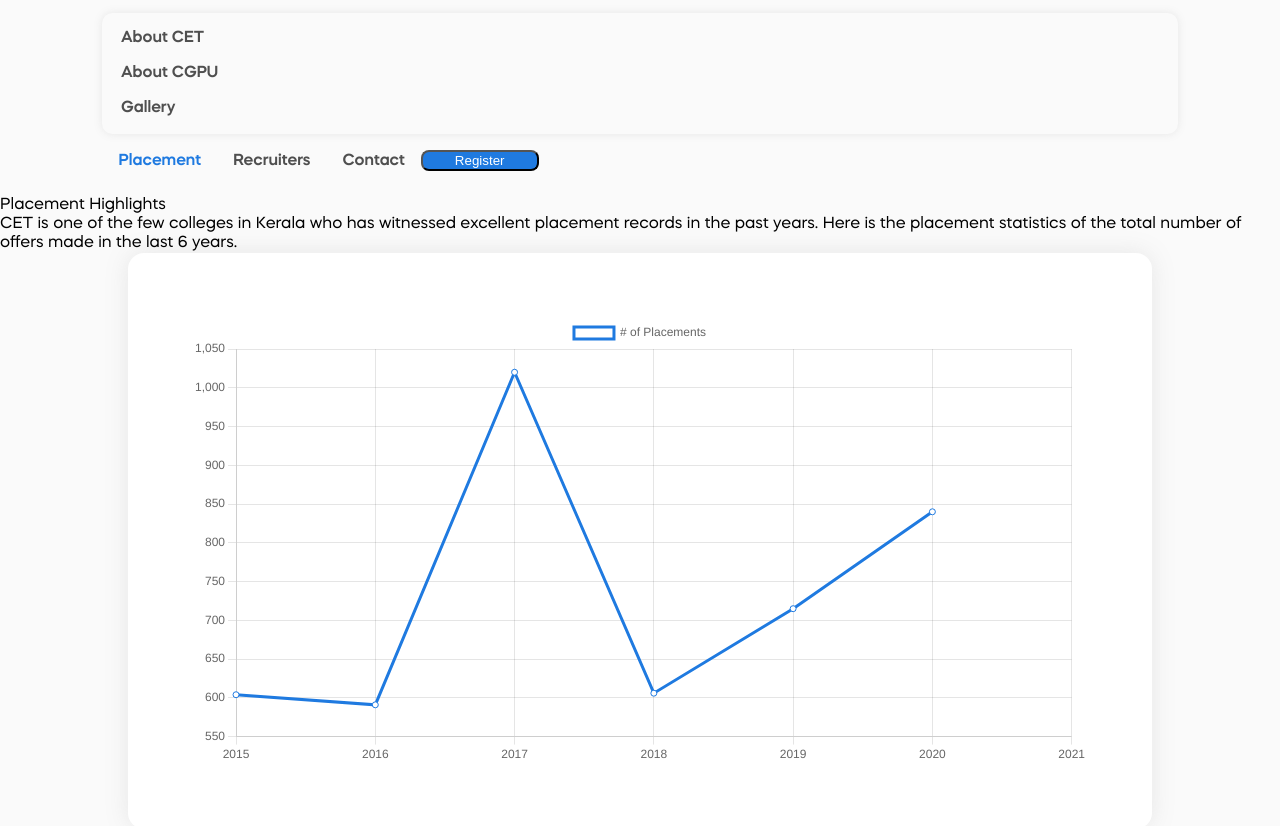
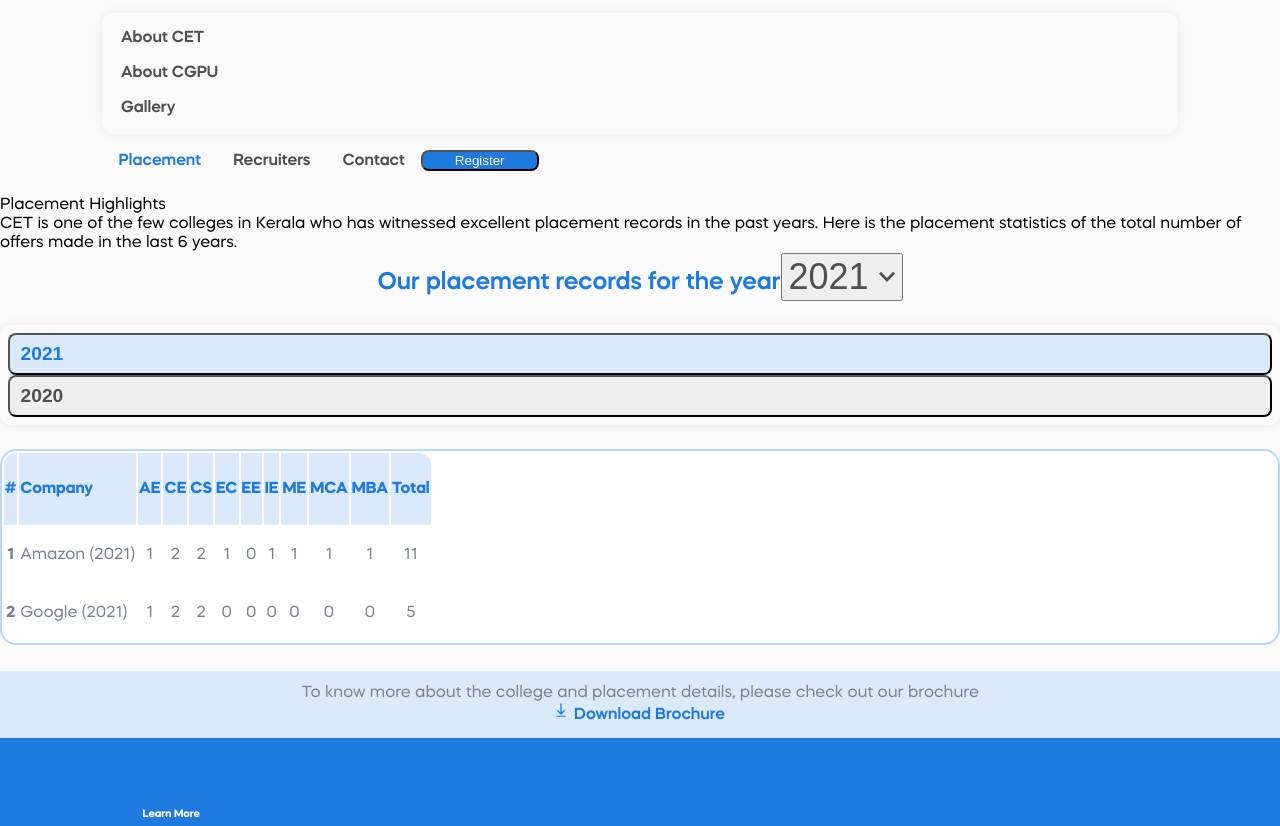
Before and after one commit to hrishikeshts/cgpu-site, a Gatsby site: page /placement in a window 1280 px wide. Shown: the part 118-944 px from the top of the page. Built offline with nearby package versions, Linux system fonts and the light colour scheme; Gatsby itself is replaced by a stand-in of ours.

Commit message:
Source placement data from directory

```diff
--- a/gatsby-config.js
+++ b/gatsby-config.js
@@ -1,7 +1,17 @@
 module.exports = {
     siteMetadata: {
-        siteUrl: "https://www.yourdomain.tld",
-        title: "Career Guidance & Placement Unit – College of Engineering Trivandrum",
+        siteUrl: 'https://www.yourdomain.tld',
+        title: 'Career Guidance & Placement Unit – College of Engineering Trivandrum',
     },
-    plugins: ["gatsby-plugin-react-helmet"],
+    plugins: [
+        'gatsby-plugin-react-helmet',
+        'gatsby-transformer-json',
+        {
+            resolve: `gatsby-source-filesystem`,
+            options: {
+                name: `data`,
+                path: `${__dirname}/src/data/`,
+            },
+        },
+    ],
 };
--- a/package.json
+++ b/package.json
@@ -17,6 +17,8 @@
     "chart.js": "^3.4.1",
     "gatsby": "^3.9.1",
     "gatsby-plugin-react-helmet": "^4.9.0",
+    "gatsby-source-filesystem": "^3.10.0",
+    "gatsby-transformer-json": "^3.10.0",
     "react": "^17.0.1",
     "react-chartjs-2": "^3.0.4",
     "react-dom": "^17.0.1",
--- /dev/null
+++ b/src/data/placement.json
@@ -0,0 +1,56 @@
+[
+    {
+        "year": 2021,
+        "companies": [
+            {
+                "name": "Amazon",
+                "stats": {
+                    "AE": 1,
+                    "CE": 2,
+                    "CS": 2,
+                    "EC": 1,
+                    "EEE": 1,
+                    "IE": 1,
+                    "ME": 1,
+                    "MCA": 1,
+                    "MBA": 1
+                }
+            },
+            {
+                "name": "Google",
+                "stats": {
+                    "AE": 1,
+                    "CE": 2,
+                    "CS": 2
+                }
+            }
+        ]
+    },
+    {
+        "year": 2020,
+        "companies": [
+            {
+                "name": "Facebook",
+                "stats": {
+                    "AE": 1,
+                    "CE": 11,
+                    "CS": 2,
+                    "EC": 1,
+                    "EEE": 1,
+                    "IE": 1,
+                    "ME": 1,
+                    "MCA": 1,
+                    "MBA": 1
+                }
+            },
+            {
+                "name": "Twitter",
+                "stats": {
+                    "AE": 1,
+                    "CE": 2,
+                    "CS": 2
+                }
+            }
+        ]
+    }
+]
--- a/src/pages/placement.js
+++ b/src/pages/placement.js
@@ -1,36 +1,40 @@
-import React, { useState } from "react";
-import Layout from "../components/layout";
-import { Line } from "react-chartjs-2";
-import down from "../images/down.svg";
-import "../styles/placement.css";
+import React, { useState } from 'react';
+import Layout from '../components/layout';
+// import { Line } from 'react-chartjs-2';
+import down from '../images/down.svg';
+import '../styles/placement.css';
+import { graphql } from 'gatsby';
 
-const data = {
-    labels: ["2015", "2016", "2017", "2018", "2019", "2020", "2021"],
-    datasets: [
-        {
-            label: "# of Placements",
-            data: [604, 591, 1020, 606, 715, 840],
-            fill: false,
-            backgroundColor: "#FFF",
-            borderColor: "#1F7AE0",
-        },
-    ],
-};
+// const data = {
+//     labels: ['2015', '2016', '2017', '2018', '2019', '2020', '2021'],
+//     datasets: [
+//         {
+//             label: '# of Placements',
+//             data: [604, 591, 1020, 606, 715, 840],
+//             fill: false,
+//             backgroundColor: '#FFF',
+//             borderColor: '#1F7AE0',
+//         },
+//     ],
+// };
 
-const options = {
-    scales: {
-        yAxes: [
-            {
-                ticks: {
-                    beginAtZero: true,
-                },
-            },
-        ],
-    },
-};
+// const options = {
+//     scales: {
+//         yAxes: [
+//             {
+//                 ticks: {
+//                     beginAtZero: true,
+//                 },
+//             },
+//         ],
+//     },
+// };
 
-export default function Placement() {
-    const [year, setYear] = useState("");
+export default function Placement({ data: _pData }) {
+    const pData = _pData.allPlacementJson.nodes;
+    const [year, setYear] = useState(pData[0].year);
+    const keyedData = {};
+    pData.map((p) => (keyedData[p.year] = p));
 
     return (
         <Layout page="placement">
@@ -39,17 +43,19 @@ export default function Placement() {
                     <div className="page-head">Placement Highlights</div>
                     <div className="head-desc">
                         <span>
-                            CET is one of the few colleges in Kerala who has witnessed excellent placement records in
-                            the past years.{" "}
+                            CET is one of the few colleges in Kerala who has
+                            witnessed excellent placement records in the past
+                            years.{' '}
                         </span>
                         <span className="d-lg-block">
-                            Here is the placement statistics of the total number of offers made in the last 6 years.
+                            Here is the placement statistics of the total number
+                            of offers made in the last 6 years.
                         </span>
                     </div>
                 </div>
-                <div className="chart-container">
+                {/* <div className="chart-container">
                     <Line data={data} options={options} />
-                </div>
+                </div> */}
                 <div className="table-tagline mt-2 pt-4 pb-3 pb-sm-4 mt-lg-4 mb-lg-2 py-lg-4">
                     <span>Our placement records for the year</span>
                     <span className="dropdown mx-auto">
@@ -60,17 +66,24 @@ export default function Placement() {
                             data-bs-toggle="dropdown"
                             aria-expanded="false"
                         >
-                            {year || "2020"} <img src={down} alt="Dropdown" />
+                            {year} <img src={down} alt="Dropdown" />
                         </button>
-                        <ul className="dropdown-menu dropdown-menu-end" aria-labelledby="dropdownMenuButton1">
-                            {data.labels.map((label, key) => {
+                        <ul
+                            className="dropdown-menu dropdown-menu-end"
+                            aria-labelledby="dropdownMenuButton1"
+                        >
+                            {pData.map((label, key) => {
                                 return (
                                     <button
                                         key={key}
-                                        onClick={() => setYear(label)}
-                                        className={`btn${year === label ? " active" : " "}`}
+                                        onClick={() => setYear(label.year)}
+                                        className={`btn${
+                                            year === label.year
+                                                ? ' active'
+                                                : ' '
+                                        }`}
                                     >
-                                        {label}
+                                        {label.year}
                                     </button>
                                 );
                             })}
@@ -97,20 +110,26 @@ export default function Placement() {
                                 </tr>
                             </thead>
                             <tbody>
-                                {[...new Array(14)].map((_, i) => (
+                                {keyedData[year].companies.map((company, i) => (
                                     <tr key={i}>
                                         <th scope="row">{i + 1}</th>
-                                        <td>ABB ({year})</td>
-                                        <td>0</td>
-                                        <td>1</td>
-                                        <td>2</td>
-                                        <td>3</td>
-                                        <td>4</td>
-                                        <td>5</td>
-                                        <td>6</td>
-                                        <td>7</td>
-                                        <td>8</td>
-                                        <td>9</td>
+                                        <td>
+                                            {company.name} ({year})
+                                        </td>
+                                        <td>{company.stats.AE || 0}</td>
+                                        <td>{company.stats.CE || 0}</td>
+                                        <td>{company.stats.CS || 0}</td>
+                                        <td>{company.stats.EC || 0}</td>
+                                        <td>{company.stats.EE || 0}</td>
+                                        <td>{company.stats.IE || 0}</td>
+                                        <td>{company.stats.ME || 0}</td>
+                                        <td>{company.stats.MCA || 0}</td>
+                                        <td>{company.stats.MBA || 0}</td>
+                                        <td>
+                                            {Object.values(
+                                                company.stats,
+                                            ).reduce((a, b) => a + b)}
+                                        </td>
                                     </tr>
                                 ))}
                             </tbody>
@@ -121,3 +140,27 @@ export default function Placement() {
         </Layout>
     );
 }
+
+export const query = graphql`
+    query MyQuery {
+        allPlacementJson {
+            nodes {
+                year
+                companies {
+                    name
+                    stats {
+                        AE
+                        CE
+                        CS
+                        EC
+                        EEE
+                        IE
+                        MBA
+                        MCA
+                        ME
+                    }
+                }
+            }
+        }
+    }
+`;
--- a/src/styles/placement.css
+++ b/src/styles/placement.css
@@ -63,6 +63,7 @@ button.placement-year:hover > img {
     background: white;
     margin-bottom: 1rem;
     min-width: max-content;
+    overflow: hidden;
 }
 
 .placement-table thead {
```
Also changed, not shown: 1 other file.
